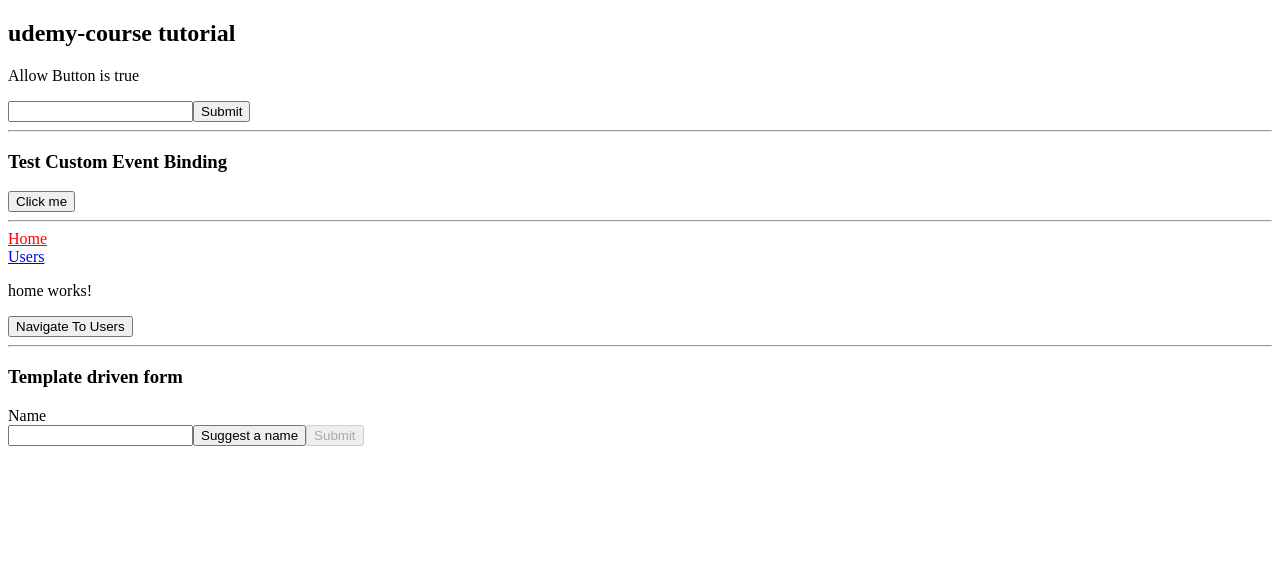
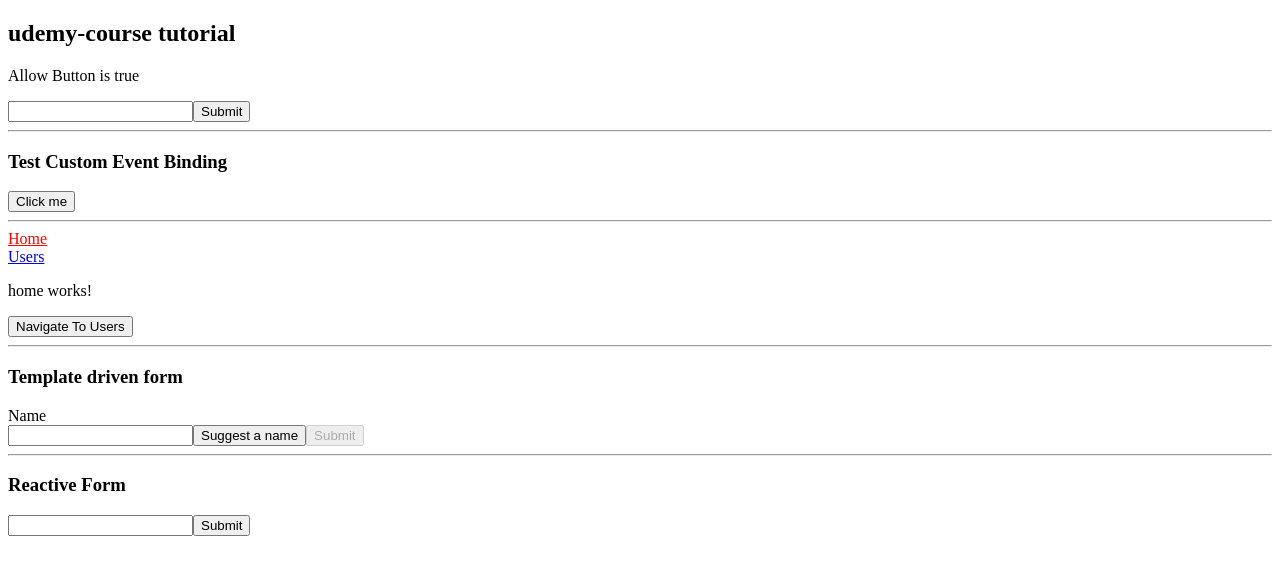
Before and after one commit to mukit24/Angular-Learning-Udemy-Course, an Angular app: page / in a window 1280 px wide. Shown: the top 574 px of the page. Built offline with nearby package versions, Linux system fonts and the light colour scheme.

Commit message:
reactive form

```diff
--- a/src/app/app.module.ts
+++ b/src/app/app.module.ts
@@ -2,7 +2,7 @@ import { NgModule } from '@angular/core';
 import { BrowserModule } from '@angular/platform-browser';
 import { AppComponent } from './app.component';
 import { Component1Component } from './component1/component1.component';
-import { FormsModule } from '@angular/forms';
+import { FormsModule, ReactiveFormsModule } from '@angular/forms';
 import { HomeComponent } from './home/home.component';
 import { UsersComponent } from './users/users.component';
 import { UserComponent } from './users/user/user.component';
@@ -23,7 +23,8 @@ import { AppRoutingModule } from './app-routing.module';
   imports: [
     BrowserModule,
     FormsModule,
-    AppRoutingModule
+    AppRoutingModule,
+    ReactiveFormsModule
   ],
   providers: [],
   bootstrap: [AppComponent]
--- a/src/app/home/home.component.html
+++ b/src/app/home/home.component.html
@@ -11,3 +11,10 @@
     <button type="submit" [disabled]="!f.valid">Submit</button>
 </form>
 <h3 *ngIf="isSubmit">Your Name is {{username}}</h3>
+<hr>
+<h3>Reactive Form</h3>
+<form [formGroup]="form2" (ngSubmit)="onSubmitForm2()">
+    <input type="text" formControlName="title">
+    <small *ngIf="!form2.get('title').valid && form2.get('title').touched">Please add a title</small>
+    <button type="submit">Submit</button>
+</form>
--- a/src/app/home/home.component.ts
+++ b/src/app/home/home.component.ts
@@ -1,5 +1,5 @@
-import { Component, ViewChild } from '@angular/core';
-import { NgForm } from '@angular/forms';
+import { Component, OnInit, ViewChild } from '@angular/core';
+import { FormControl, FormGroup, NgForm, Validators } from '@angular/forms';
 import { Router } from '@angular/router';
 
 @Component({
@@ -7,11 +7,18 @@ import { Router } from '@angular/router';
   templateUrl: './home.component.html',
   styleUrls: ['./home.component.css']
 })
-export class HomeComponent {
+export class HomeComponent implements OnInit {
   constructor(private router: Router){}
   @ViewChild('f') form1: NgForm;
   username = '';
   isSubmit = false;
+  form2: FormGroup;
+
+  ngOnInit(): void {
+    this.form2 = new FormGroup({
+      'title': new FormControl(null, [Validators.required])
+    })
+  }
 
   onNavigate(){
     this.router.navigate(['/users'], {queryParams: {have_user: true}});
@@ -24,6 +31,10 @@ export class HomeComponent {
     this.form1.reset();
   }
 
+  onSubmitForm2(){
+    console.log(this.form2);
+  }
+
   onSuggest(){
     // setValue for setting whole form value
     this.form1.form.patchValue({
```
